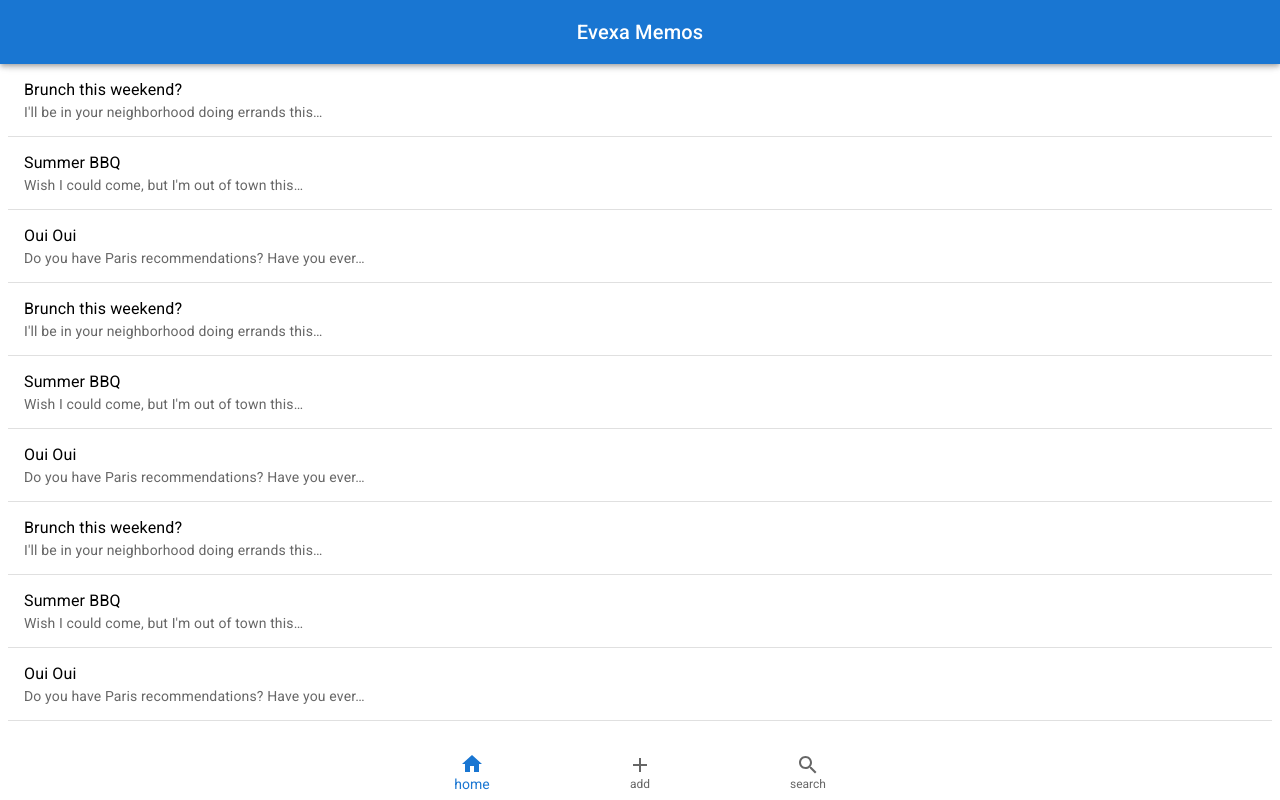
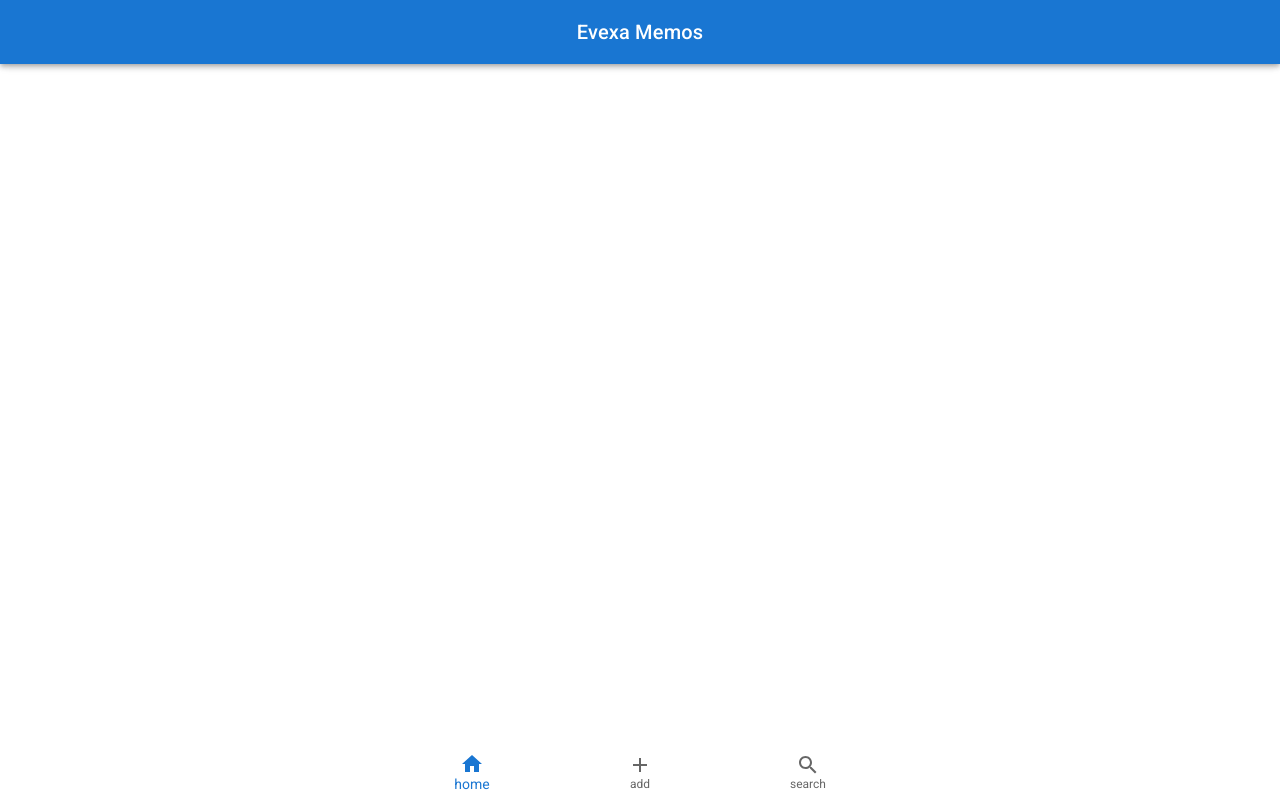
Before and after one commit to Lin-CcC/React-Advanced-Course-Learning, a React (Vite) app in the folder react-router/memo/starter/: page / in a window 1280 px wide. Built offline with nearby package versions, Linux system fonts and the light colour scheme.

Commit message:
使用react use实现了localstorage的存储，实现了增加表单项的功能

```diff
--- a/react-router/memo/starter/package.json
+++ b/react-router/memo/starter/package.json
@@ -18,6 +18,7 @@
     "react": "^18.3.1",
     "react-dom": "^18.3.1",
     "react-router-dom": "^6.26.0",
+    "react-use": "^17.6.0",
     "styled-components": "^6.3.11"
   },
   "devDependencies": {
--- a/react-router/memo/starter/src/components/AddPage.jsx
+++ b/react-router/memo/starter/src/components/AddPage.jsx
@@ -1,9 +1,15 @@
 import { Button, TextField } from '@mui/material';
 import { useState } from 'react';
+import { useLocalStorage } from 'react-use';
 
 export default function AddPage() {
   const [title, setTitle] = useState('');
   const [content, setContent] = useState('');
+  const [listData, setListData] = useLocalStorage('listData-key', []);
+
+  function addList() {
+    setListData([...listData, { id: Date.now(), title, body: content }]);
+  }
 
   return (
     <form style={{ textAlign: 'center' }}>
@@ -24,12 +30,17 @@ export default function AddPage() {
         rows={4}
         defaultValue=""
         style={{ marginBottom: '10px' }}
-        onChange={(event) => {
-          setContent(event.target.value);
-        }}
+        onChange={(event) => [setContent(event.target.value)]}
       />
       <br />
-      <Button variant="contained">add</Button>
+      <Button
+        variant="contained"
+        onClick={() => {
+          addList();
+        }}
+      >
+        add
+      </Button>
     </form>
   );
 }
--- a/react-router/memo/starter/src/components/AlignList.jsx
+++ b/react-router/memo/starter/src/components/AlignList.jsx
@@ -1,59 +1,61 @@
 import List from '@mui/material/List';
 import AlignItem from '../ui/AlignItem';
+import { useLocalStorage } from 'react-use';
 
 export default function AlignList() {
-  const listData = [
-    {
-      Id: 1,
-      primary: 'Brunch this weekend?',
-      secondary: "I'll be in your neighborhood doing errands this…",
-    },
-    {
-      Id: 2,
-      primary: 'Summer BBQ',
-      secondary: "Wish I could come, but I'm out of town this…",
-    },
-    {
-      Id: 3,
-      primary: 'Oui Oui',
-      secondary: 'Do you have Paris recommendations? Have you ever…',
-    },
-    {
-      Id: 111,
-      primary: 'Brunch this weekend?',
-      secondary: "I'll be in your neighborhood doing errands this…",
-    },
-    {
-      Id: 222,
-      primary: 'Summer BBQ',
-      secondary: "Wish I could come, but I'm out of town this…",
-    },
-    {
-      Id: 333,
-      primary: 'Oui Oui',
-      secondary: 'Do you have Paris recommendations? Have you ever…',
-    },
-    {
-      Id: 11,
-      primary: 'Brunch this weekend?',
-      secondary: "I'll be in your neighborhood doing errands this…",
-    },
-    {
-      Id: 22,
-      primary: 'Summer BBQ',
-      secondary: "Wish I could come, but I'm out of town this…",
-    },
-    {
-      Id: 33,
-      primary: 'Oui Oui',
-      secondary: 'Do you have Paris recommendations? Have you ever…',
-    },
-  ];
+  // const listData = [
+  //   {
+  //     Id: 1,
+  //     primary: 'Brunch this weekend?',
+  //     secondary: "I'll be in your neighborhood doing errands this…",
+  //   },
+  //   {
+  //     Id: 2,
+  //     primary: 'Summer BBQ',
+  //     secondary: "Wish I could come, but I'm out of town this…",
+  //   },
+  //   {
+  //     Id: 3,
+  //     primary: 'Oui Oui',
+  //     secondary: 'Do you have Paris recommendations? Have you ever…',
+  //   },
+  //   {
+  //     Id: 111,
+  //     primary: 'Brunch this weekend?',
+  //     secondary: "I'll be in your neighborhood doing errands this…",
+  //   },
+  //   {
+  //     Id: 222,
+  //     primary: 'Summer BBQ',
+  //     secondary: "Wish I could come, but I'm out of town this…",
+  //   },
+  //   {
+  //     Id: 333,
+  //     primary: 'Oui Oui',
+  //     secondary: 'Do you have Paris recommendations? Have you ever…',
+  //   },
+  //   {
+  //     Id: 11,
+  //     primary: 'Brunch this weekend?',
+  //     secondary: "I'll be in your neighborhood doing errands this…",
+  //   },
+  //   {
+  //     Id: 22,
+  //     primary: 'Summer BBQ',
+  //     secondary: "Wish I could come, but I'm out of town this…",
+  //   },
+  //   {
+  //     Id: 33,
+  //     primary: 'Oui Oui',
+  //     secondary: 'Do you have Paris recommendations? Have you ever…',
+  //   },
+  // ];
+  const [listData] = useLocalStorage('listData-key', []);
 
   return (
     <List sx={{ width: '100%', bgcolor: 'background.paper' }}>
       {listData.map((item) => {
-        return <AlignItem item={item} key={item.Id} />;
+        return <AlignItem item={item} key={item.id} />;
       })}
     </List>
   );
--- a/react-router/memo/starter/src/ui/AlignItem.jsx
+++ b/react-router/memo/starter/src/ui/AlignItem.jsx
@@ -6,8 +6,8 @@ export default function AlignItem({ item }) {
     <>
       <ListItem alignItems="flex-start">
         <ListItemText
-          primary={item.primary}
-          secondary={<React.Fragment>{item.secondary}</React.Fragment>}
+          primary={item.title}
+          secondary={<React.Fragment>{item.body}</React.Fragment>}
         />
       </ListItem>
       <Divider variant="fullWidth" component="li" />
```
